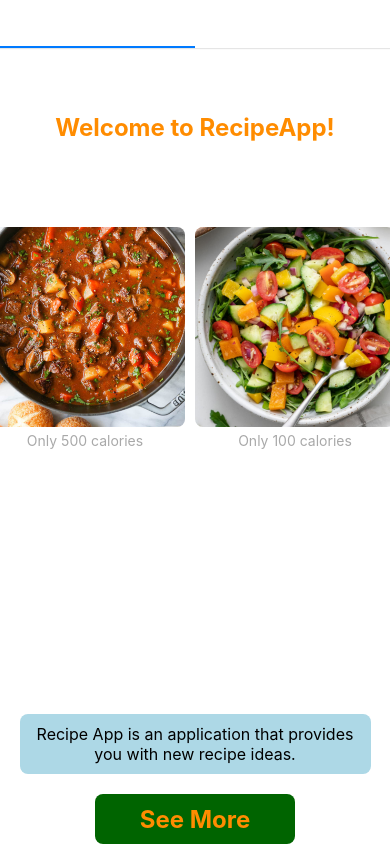
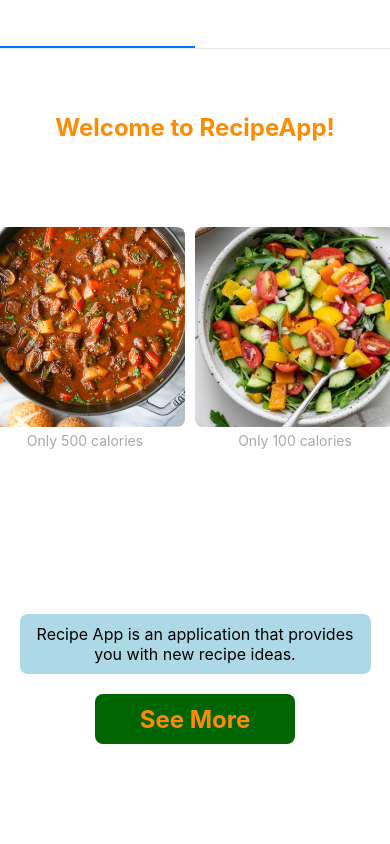
Before and after one commit to KanPeljto/Recipe-App-Vol5, a React Native app in the folder RecipeApp/: screen /Home in a window 390 px wide. Built offline with nearby package versions, Linux system fonts and the light colour scheme; grey boxes are pictures that could not be loaded.

Commit message:
Fixed the see more button being on the bottom ( I was using my iphone SE which has the home button and forgot that newer devices have their navigation on the bottom)

```diff
--- a/RecipeApp/components/Home.tsx
+++ b/RecipeApp/components/Home.tsx
@@ -86,6 +86,7 @@ const styles = StyleSheet.create({
     fontSize: 16,
   },
   box: {
+    marginBottom:100,
     width: 200,
     height: 50,
     justifyContent: 'center',
```
